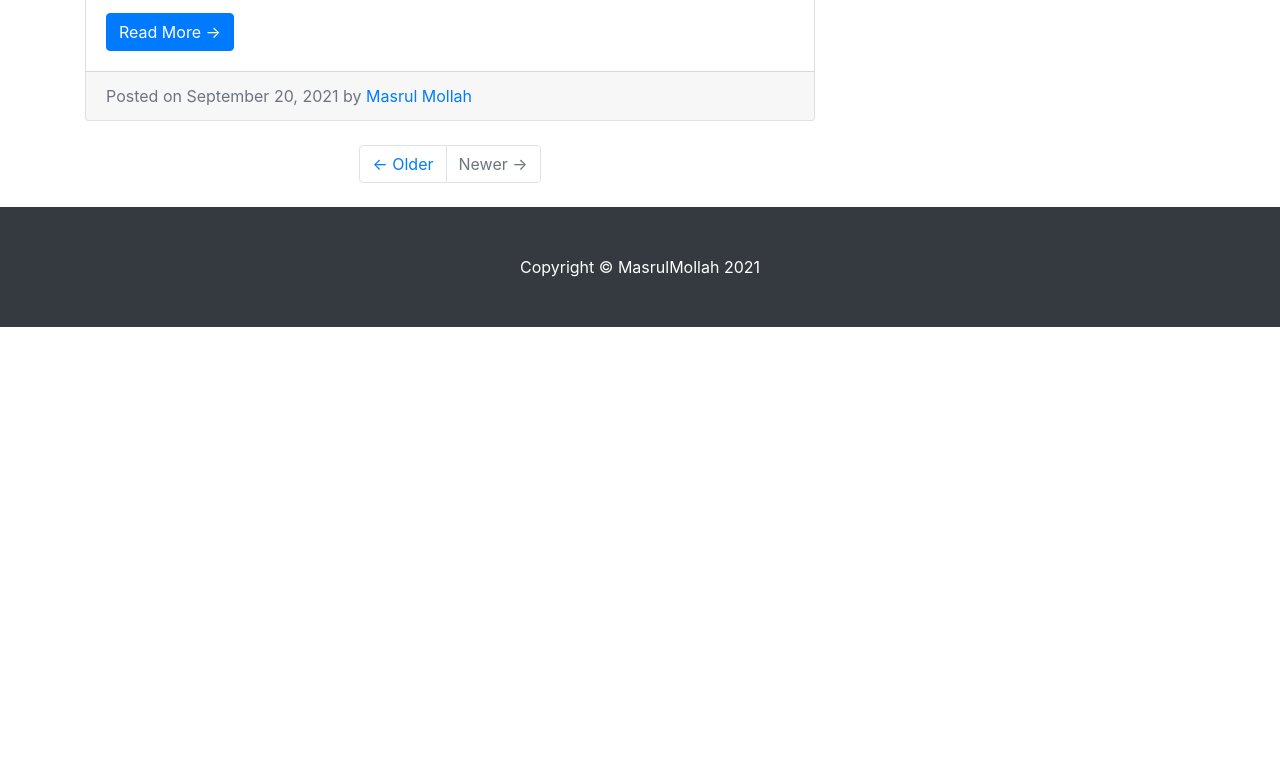
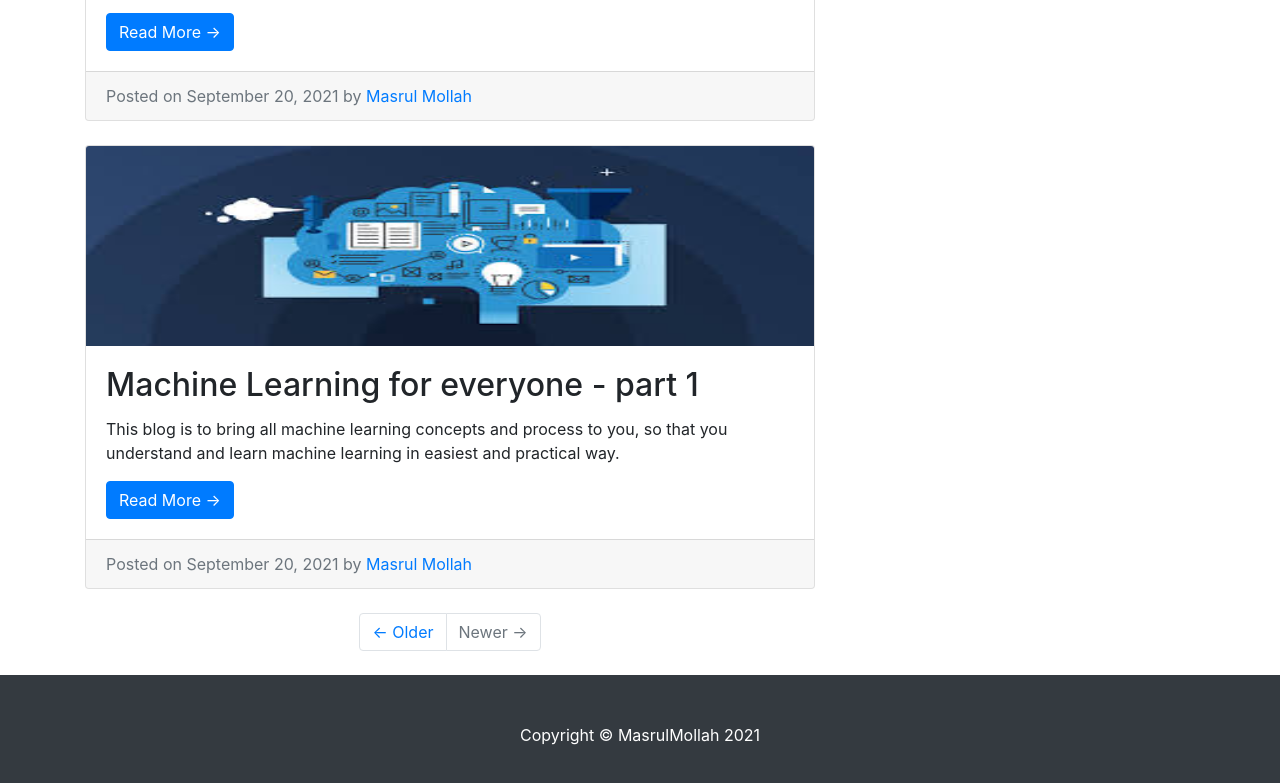
Before and after one commit to masrulmollah/Blog, a website: page datascience.html in a window 1280 px wide. Shown: the part 2658-3441 px from the top of the page. Before the commit the page ends 2985 px from the top, so only its background shows below. Drawn offline with Linux system fonts and the light colour scheme.

Commit message:
commit 1

```diff
--- a/datascience.html
+++ b/datascience.html
@@ -141,6 +141,19 @@
           </div>
         </div>
 
+        <!-- Blog Post -->
+        <div class="card mb-4">
+          <img class="card-img-top" src="image-12-ds-ML-1.jpg" width="500" height="200" alt="Card image cap">
+          <div class="card-body">
+            <h2 class="card-title">Machine Learning for everyone - part 1</h2>
+            <p class="card-text">This blog is to bring all machine learning concepts and process to you, so that you understand and learn machine learning in easiest and practical way.</p>
+            <a href="PDF-12-ML-blog 1.pdf" class="btn btn-primary">Read More &rarr;</a>
+          </div>
+          <div class="card-footer text-muted">
+            Posted on September 20, 2021 by
+            <a href="https://masrulmollah.github.io/net/">Masrul Mollah</a>
+          </div>
+        </div>
         <!-- Pagination -->
         <ul class="pagination justify-content-center mb-4">
           <li class="page-item">
```
Also changed, not shown: image-12-ds-ML-1.JPG (added), 1 other file.
